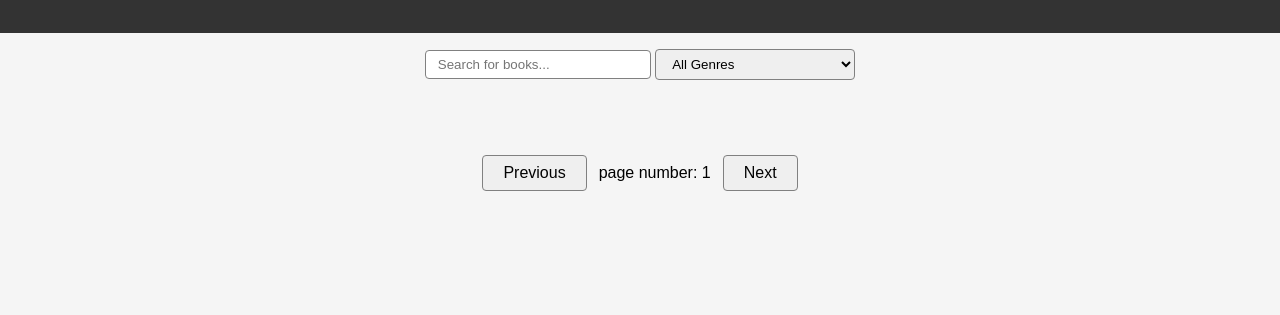
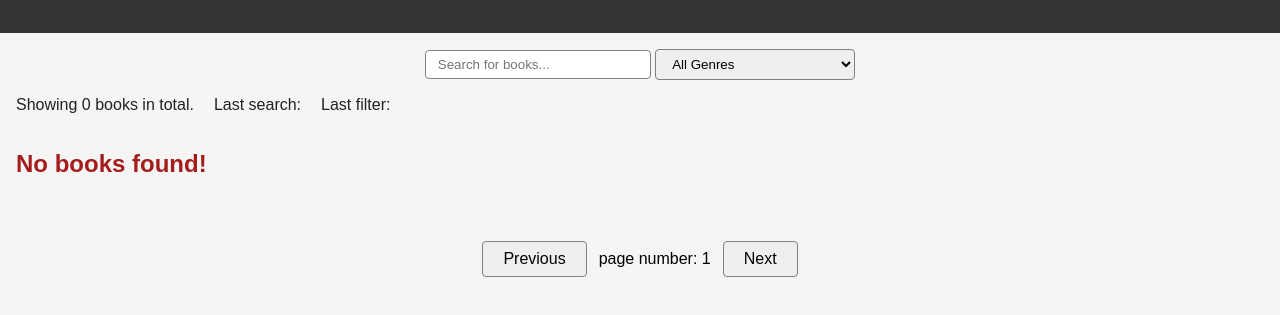
Before and after one commit to mkstamin/gutendex-book, a plain HTML site: page index.html in a window 1280 px wide. Shown: the part 67-382 px from the top of the page. Drawn offline with Linux system fonts and the light colour scheme; no server answers.

Commit message:
feat: implement last filter

```diff
--- a/app.js
+++ b/app.js
@@ -40,6 +40,7 @@ function displayBooks(page, books) {
   const bookList = document.getElementById("book-list");
   const pageInfo = document.getElementById("page-info");
   const preLoader = document.getElementById("pre-loader");
+  const totalBooks = document.getElementById("total-books");
 
   if (!loading) {
     preLoader.classList.add("hidden");
@@ -47,7 +48,15 @@ function displayBooks(page, books) {
 
   bookList.innerHTML = ""; // Clear previous list
   pageInfo.innerHTML = page;
+  totalBooks.innerHTML = books.length;
 
+  if (books.length <= 0) {
+    const h2 = document.createElement("h2");
+    h2.classList.add("not-found");
+
+    h2.innerHTML = "No books found!";
+    bookList.appendChild(h2);
+  } else {
     books.forEach((book) => {
       bookMap.set(book.id, book);
       const bookItem = document.createElement("div");
@@ -67,6 +76,7 @@ function displayBooks(page, books) {
             `;
       bookList.appendChild(bookItem);
     });
+  }
 }
 
 // add genres section data
@@ -117,6 +127,28 @@ function toggleWishlist(book) {
   localStorage.setItem("wishlist", JSON.stringify(wishlist));
 }
 
+// filter by genre
+function filterByGenre(genre) {
+  if (genre === "all") return displayBooks(currentPage, bookData);
+
+  // set genre to localStorage
+  localStorage.setItem("genre", genre);
+
+  const filterGon = bookData.map((b) => {
+    return {
+      ...b,
+      genre: b.bookshelves
+        .filter((g) => g.startsWith("Browsing:"))
+        .map((g) => g.replace("Browsing:", " ").trim()),
+    };
+  });
+
+  const filteredBooks = filterGon.filter((book) => book.genre.includes(genre));
+
+  //display book
+  displayBooks(currentPage, filteredBooks);
+}
+
 // add the book as a wishlist
 document.addEventListener("click", function (e) {
   if (e.target.classList.contains("wishlist-btn")) {
@@ -150,6 +182,10 @@ document
 // implement light search
 document.getElementById("search-bar").addEventListener("input", function (e) {
   const searchQuery = e.target.value.toLowerCase();
+
+  // set searchQuery to localStorage
+  localStorage.setItem("searchQuery", searchQuery);
+
   const filterBooks = bookData.filter((book) =>
     book.title.toLowerCase().includes(searchQuery)
   );
@@ -164,23 +200,8 @@ document
   .addEventListener("change", function (e) {
     const genre = e.target.value;
 
-    if (genre === "all") return displayBooks(currentPage, bookData);
-
-    const filterGon = bookData.map((b) => {
-      return {
-        ...b,
-        genre: b.bookshelves
-          .filter((g) => g.startsWith("Browsing:"))
-          .map((g) => g.replace("Browsing:", " ").trim()),
-      };
-    });
-
-    const filteredBooks = filterGon.filter((book) =>
-      book.genre.includes(genre)
-    );
-
-    //display book
-    displayBooks(currentPage, filteredBooks);
+    // filter By Genre
+    filterByGenre(genre);
   });
 
 // pagination next page
@@ -204,5 +225,29 @@ document.getElementById("prev-page").addEventListener("click", function () {
 });
 
 window.addEventListener("load", function () {
+  // const lastFilter = document.getElementById("last-filter");
+  // const lastSearch = document.getElementById("last-search");
+
+  // // get data from local storage
+  // const savedSearch = localStorage.getItem("searchQuery");
+  // const savedGenre = localStorage.getItem("genre");
+
+  // first time call
   handleDisplayBooks(currentPage);
+
+  // // Display saved search query if it exists
+  // if (savedSearch) {
+  //   lastSearch.innerHTML = savedSearch;
+  //   lastSearch.parentElement.classList.remove("hidden");
+  // } else {
+  //   lastSearch.parentElement.classList.add("hidden");
+  // }
+
+  // // Display saved genre filter if it exists
+  // if (savedGenre) {
+  //   lastFilter.innerHTML = savedGenre;
+  //   lastFilter.parentElement.classList.remove("hidden");
+  // } else {
+  //   lastFilter.parentElement.classList.add("hidden");
+  // }
 });
--- a/index.html
+++ b/index.html
@@ -29,6 +29,13 @@
         </select>
     </div>
 
+    <!-- filter info -->
+    <div class="filter-info">
+        <p>Showing <span id="total-books">0</span> books in total.</p>
+        <p>Last search: <span id="last-search"></span></p>
+        <p>Last filter: <span id="last-filter"></span></p>
+    </div>
+
     <!-- book list section -->
     <div id="book-list" class="book-list"></div>
 
--- a/styles.css
+++ b/styles.css
@@ -111,6 +111,21 @@ nav .show-wish-list {
 /* =======  End of book List  ======= */
 
 /**================================================== *
+ * ==========  book info  ========== *
+ * ================================================== */
+.filter-info {
+  display: flex;
+  align-items: center;
+  gap: 20px;
+  padding-inline: 16px;
+}
+.filter-info p {
+  margin: 0;
+  color: #232121;
+}
+/* =======  End of book info  ======= */
+
+/**================================================== *
 * ==========  wish List  ========== *
 * ================================================== */
 .wishlist-btn {
@@ -183,6 +198,10 @@ nav .show-wish-list {
   opacity: 0.2;
   cursor: not-allowed !important;
 }
+
+.not-found {
+  color: rgb(164, 28, 28);
+}
 /* =======  End of global class  ======= */
 
 /* Responsive design */
```
Lines whose indentation alone changed are shown as unchanged.
